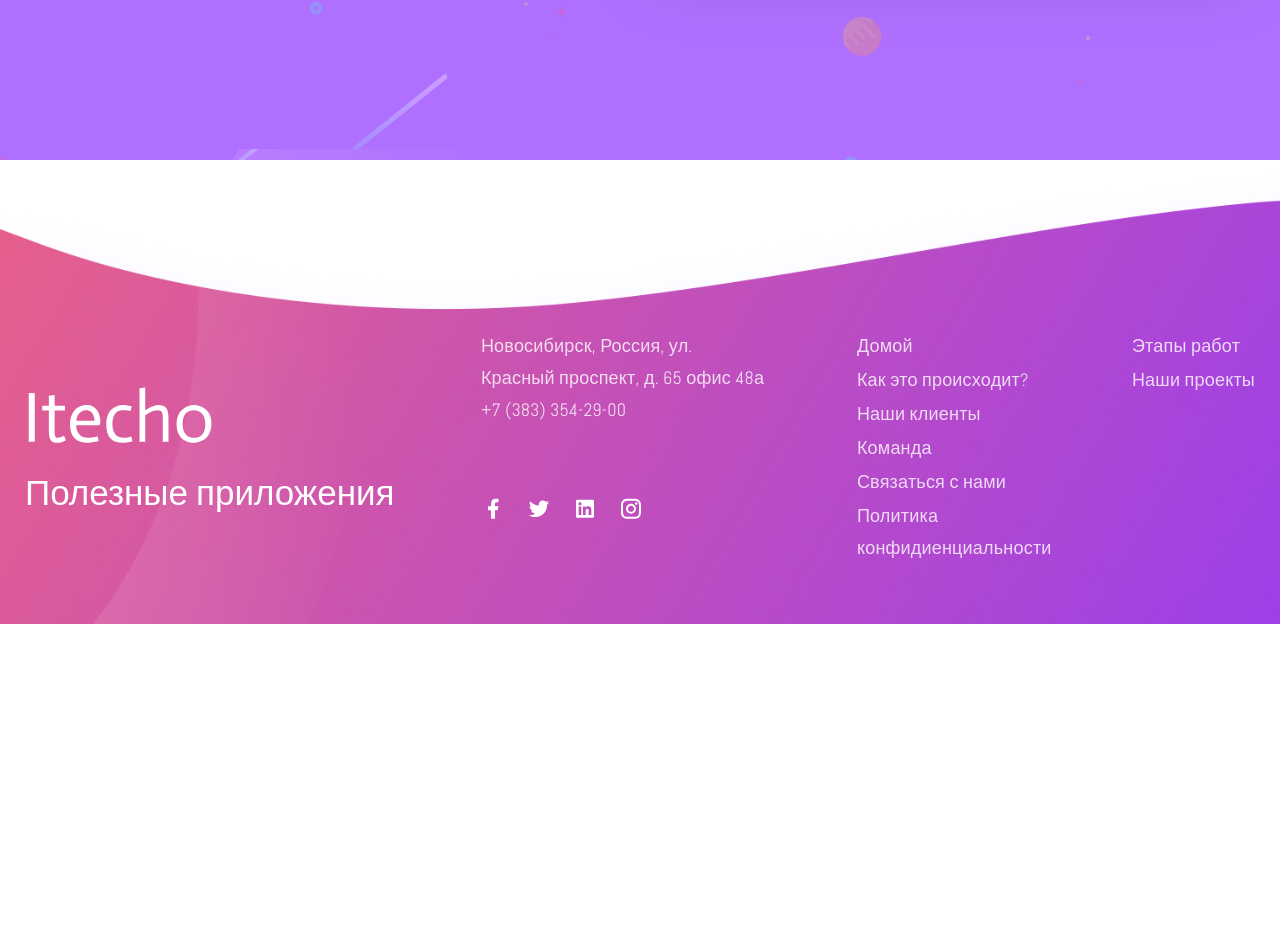
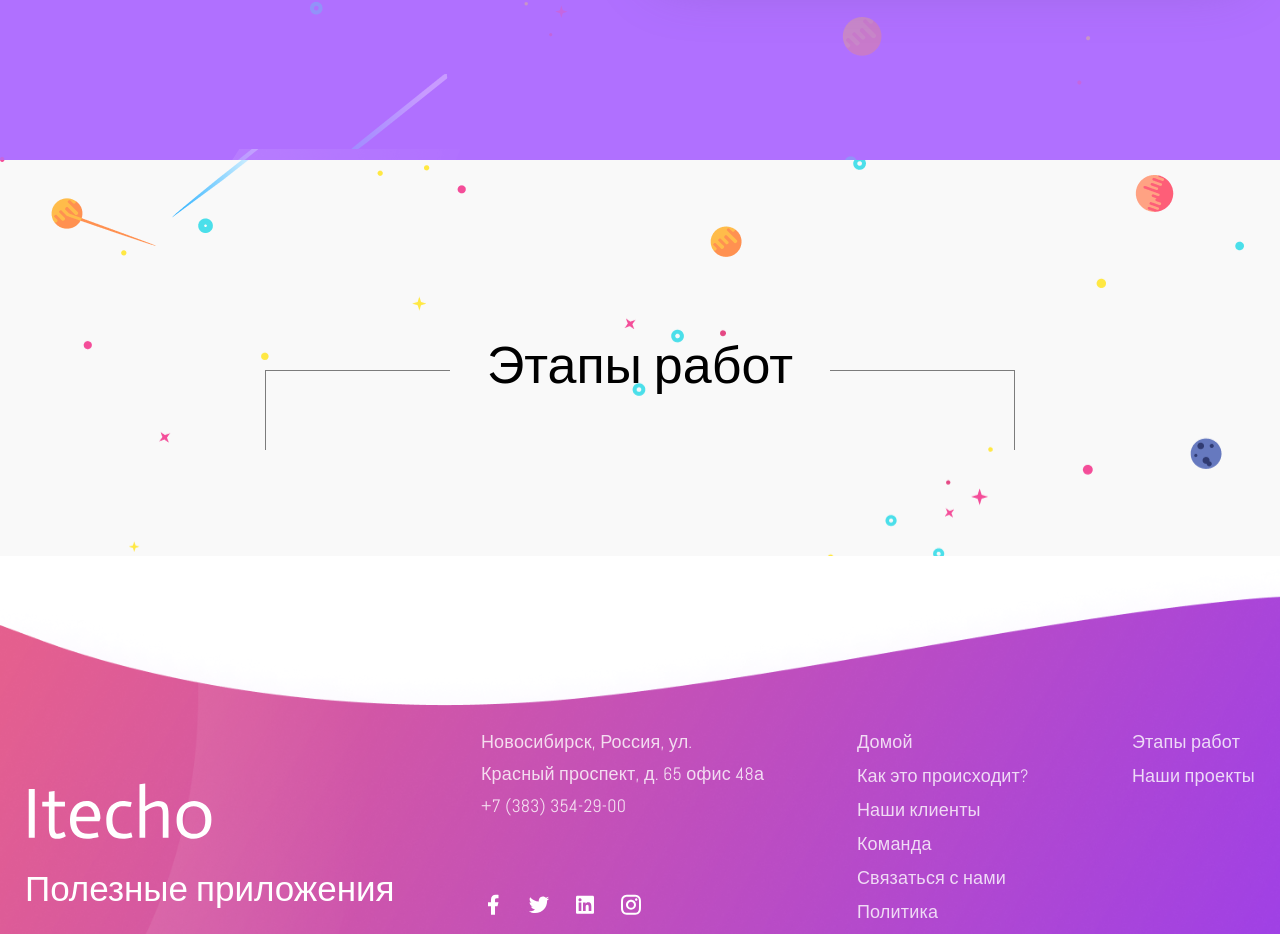
Before and after one commit to NurmuhammadovHojiakbar/itecho, a React (Create React App) app: page / in a window 1280 px wide. Shown: the part 4232-5166 px from the top of the page. Before the commit the page ends 4856 px from the top, so only its background shows below. Built offline with nearby package versions, Linux system fonts and the light colour scheme.

Commit message:
stages of work in progress

```diff
--- a/src/components/site-main/index.jsx
+++ b/src/components/site-main/index.jsx
@@ -3,6 +3,7 @@ import SiteMainHeader from "./header";
 import Service from "./service";
 import HowItWorks from "./how-works";
 import Contact from "./contact";
+import StagesOfWork from "./stages-of-work";
 
 const SiteMain = () => {
     return (
@@ -11,6 +12,7 @@ const SiteMain = () => {
             <Service />
             <HowItWorks />
             <Contact />
+            <StagesOfWork />
         </main>
     );
 }
--- /dev/null
+++ b/src/components/site-main/stages-of-work/index.css
@@ -0,0 +1,35 @@
+.site-main__work{
+    padding-top: 170px;
+    padding-bottom: 100px;
+    background: #e5e5e540 url("../../../assets/images/work-bg.png");
+}
+
+.work__title{
+    position: relative;
+    text-align: center;
+    margin-top: 0;
+    margin-bottom: 55px;
+    font-weight: 400;
+    font-size: 52px;
+    line-height: 137.2%;
+}
+
+.work__title::before{
+    position: absolute;
+    content: "";
+    height: 80px;
+    width: 185px;
+    border-top: 1px solid rgba(0, 0, 0, 0.5);
+    border-left: 1px solid rgba(0, 0, 0, 0.5);
+    transform: translateY(50%) translateX(-120%);
+}
+
+.work__title::after{
+    position: absolute;
+    content: "";
+    height: 80px;
+    width: 185px;
+    border-top: 1px solid rgba(0, 0, 0, 0.5);
+    border-right: 1px solid rgba(0, 0, 0, 0.5);
+    transform: translateY(50%) translateX(20%);
+}
--- /dev/null
+++ b/src/components/site-main/stages-of-work/index.jsx
@@ -0,0 +1,16 @@
+import "./index.css"
+
+const StagesOfWork = () => {
+    return (
+        <div className="site-main__work">
+            <div className="work__container container">
+                <h2 className="work__title">Этапы работ</h2>
+                <div className="work__cards">
+
+                </div>
+            </div>
+        </div>
+    );
+}
+
+export default StagesOfWork;
```
Also changed, not shown: src/assets/images/work-bg.png (added).
